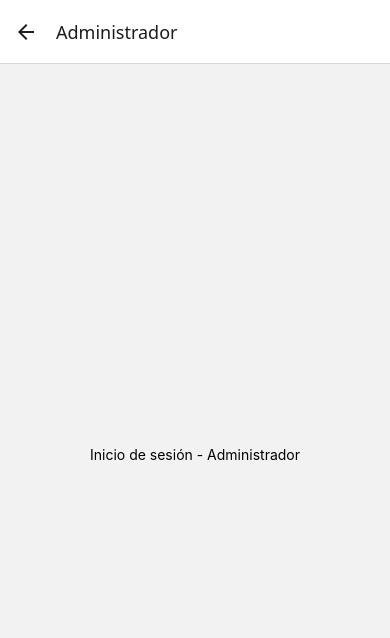
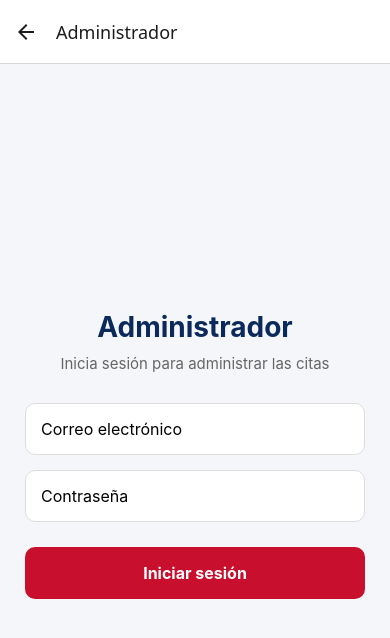
Before and after one commit to AnthonyDubon/BarberHubMobile, a React Native app: screen /AdminLogin in a window 390 px wide. Shown: the top 638 px of the page. Built offline with nearby package versions, Linux system fonts and the light colour scheme.

Commit message:
Se creo CustomInput para reutilizar los campos de correo y contraseña en el login

```diff
--- /dev/null
+++ b/src/components/CustomInput.tsx
@@ -0,0 +1,45 @@
+
+import { TextInput, StyleSheet } from "react-native";
+import type { KeyboardTypeOptions } from "react-native";
+
+// Propiedades que recibirá nuestro componente
+type CustomInputProps = {
+  placeholder: string;
+  value: string;
+  onChangeText: (text: string) => void;
+  secureTextEntry?: boolean;
+  keyboardType?: KeyboardTypeOptions;
+};
+
+export default function CustomInput({
+  placeholder,
+  value,
+  onChangeText,
+  secureTextEntry = false,
+  keyboardType = "default",
+}: CustomInputProps) {
+
+  return (
+    <TextInput
+      style={styles.input}
+      placeholder={placeholder}
+      value={value}
+      onChangeText={onChangeText}
+      secureTextEntry={secureTextEntry}
+      keyboardType={keyboardType}
+      autoCapitalize="none"
+    />
+  );
+}
+
+const styles = StyleSheet.create({
+  input: {
+    backgroundColor: "#FFFFFF",
+    borderWidth: 1,
+    borderColor: "#DDD",
+    borderRadius: 10,
+    padding: 15,
+    marginBottom: 15,
+    fontSize: 16,
+  },
+});
--- a/src/screens/AdminLoginScreen.tsx
+++ b/src/screens/AdminLoginScreen.tsx
@@ -1,9 +1,64 @@
-import { View, Text, StyleSheet } from "react-native";
+
+import { useState } from "react";
+import {View,Text,TextInput,Pressable,StyleSheet,Alert} from "react-native";
+import CustomInput from "../components/CustomInput";
 
 export default function AdminLoginScreen() {
+
+  // Estados para almacenar los datos del usuario
+  const [email, setEmail] = useState("");
+  const [password, setPassword] = useState("");
+
+  // Función que se ejecuta al presionar Iniciar sesión
+  const handleLogin = () => {
+
+    // Verificamos que los campos no estén vacíos
+    if (email.trim() === "" || password.trim() === "") {
+      Alert.alert("Error", "Debes completar todos los campos");
+      return;
+    }
+
+    // Validamos el formato del correo
+    if (!email.includes("@") || !email.includes(".")) {
+      Alert.alert("Error", "Ingresa un correo válido");
+      return;
+    }
+
+    Alert.alert("Correcto", "Datos ingresados correctamente");
+  };
+
   return (
     <View style={styles.container}>
-      <Text>Inicio de sesión - Administrador</Text>
+
+      <Text style={styles.title}>Administrador</Text>
+
+      <Text style={styles.subtitle}>
+        Inicia sesión para administrar las citas
+      </Text>
+
+      <CustomInput
+      placeholder="Correo electrónico"
+      value={email}
+      onChangeText={setEmail}
+      keyboardType="email-address"
+      />
+
+     <CustomInput
+     placeholder="Contraseña"
+     value={password}
+     onChangeText={setPassword}
+     secureTextEntry={true}
+     />
+
+      <Pressable
+        style={styles.button}
+        onPress={handleLogin}
+      >
+        <Text style={styles.buttonText}>
+          Iniciar sesión
+        </Text>
+      </Pressable>
+
     </View>
   );
 }
@@ -11,7 +66,42 @@ export default function AdminLoginScreen() {
 const styles = StyleSheet.create({
   container: {
     flex: 1,
+    backgroundColor: "#F5F6F9",
+    padding: 25,
     justifyContent: "center",
+  },
+  title: {
+    fontSize: 28,
+    fontWeight: "bold",
+    color: "#0B2A5B",
+    textAlign: "center",
+    marginBottom: 10,
+  },
+  subtitle: {
+    fontSize: 15,
+    color: "#666",
+    textAlign: "center",
+    marginBottom: 30,
+  },
+  input: {
+    backgroundColor: "#FFFFFF",
+    borderWidth: 1,
+    borderColor: "#DDD",
+    borderRadius: 10,
+    padding: 15,
+    marginBottom: 15,
+    fontSize: 16,
+  },
+  button: {
+    backgroundColor: "#C8102E",
+    padding: 16,
+    borderRadius: 10,
     alignItems: "center",
+    marginTop: 10,
+  },
+  buttonText: {
+    color: "#FFFFFF",
+    fontSize: 16,
+    fontWeight: "bold",
   },
 });
```
